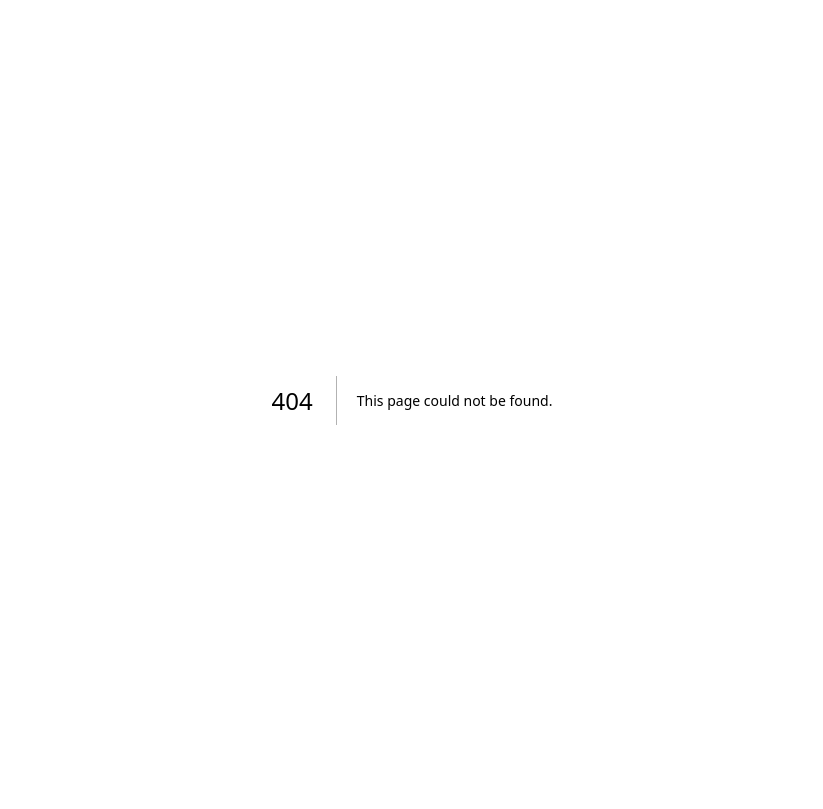
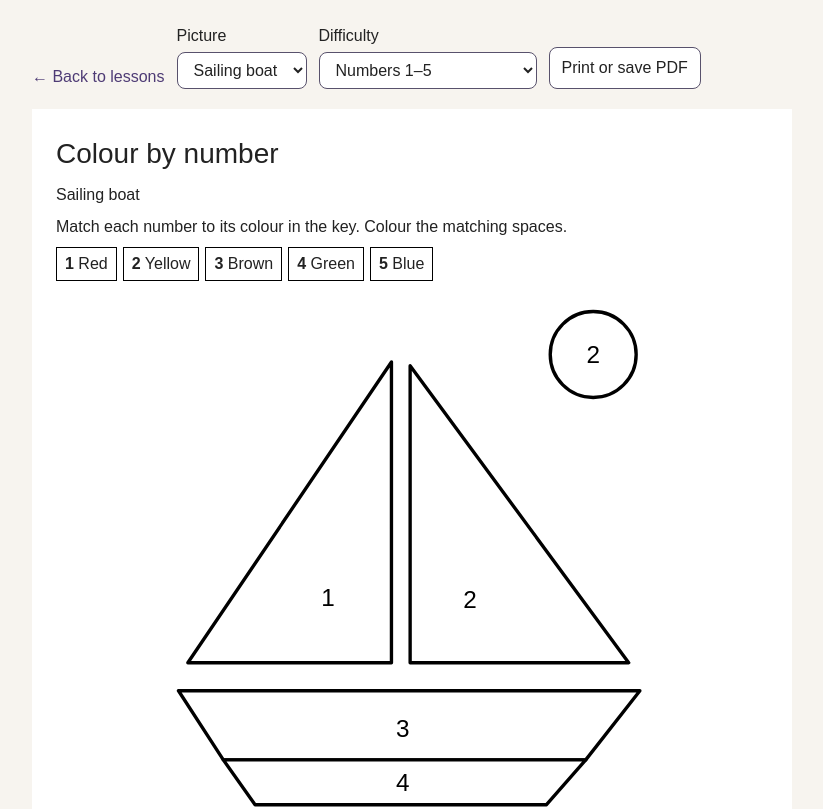
Before and after one commit to jonatanEkstrom/waypoint-education, a Next.js app: page /worksheets/colour-by-number in a window 1280 px wide. Before the commit this address had no page. Shown: the top 809 px of the page, without its empty margins (228-1051 px from the left). Built offline with nearby package versions, Linux system fonts and the light colour scheme.

Commit message:
Add printable colour-by-number activities for maths

```diff
--- a/app/dashboard/page.tsx
+++ b/app/dashboard/page.tsx
@@ -687,6 +687,14 @@ export default function DashboardPage() {
                       </div>
                     )}
 
+                    {selectedSubjectSlug === 'mathematics' && (
+                      <p className="no-print">
+                        <a href={`/worksheets/colour-by-number?mode=${child.age_group === '7–9 years' ? 'sums' : 'numbers'}&motif=${child.age_group === '7–9 years' ? 'market' : 'boat'}`}>
+                          Print a colouring activity
+                        </a>
+                      </p>
+                    )}
+
                     {lesson.check_for_understanding && (
                       <section style={{ marginBottom: 16 }}>
                         <h3>Check understanding</h3>
--- /dev/null
+++ b/app/worksheets/colour-by-number/page.tsx
@@ -0,0 +1,93 @@
+'use client'
+
+import { useEffect, useState } from 'react'
+import styles from './sheet.module.css'
+
+type Field = { outline: string; x: number; y: number; answer: 1 | 2 | 3 | 4 | 5 }
+
+const boat: Field[] = [
+  { outline: 'M145 76 L145 237 L36 237 Z', x: 111, y: 202, answer: 1 },
+  { outline: 'M155 78 L272 237 L155 237 Z', x: 187, y: 203, answer: 2 },
+  { outline: 'M31 252 H278 L249 289 H55 Z', x: 151, y: 272, answer: 3 },
+  { outline: 'M55 289 H249 L228 313 H72 Z', x: 151, y: 301, answer: 4 },
+  { outline: 'M31 342 Q52 326 73 342 T115 342 T157 342 T199 342 T241 342 T283 342 V374 H31 Z', x: 155, y: 357, answer: 5 },
+  { outline: 'M276 72 A23 23 0 1 1 230 72 A23 23 0 1 1 276 72 Z', x: 253, y: 72, answer: 2 },
+]
+
+const market: Field[] = [
+  { outline: 'M58 108 H108 L100 159 H36 Z', x: 75, y: 138, answer: 1 },
+  { outline: 'M108 108 H152 V159 H100 Z', x: 127, y: 138, answer: 2 },
+  { outline: 'M152 108 H196 L204 159 H152 Z', x: 177, y: 138, answer: 1 },
+  { outline: 'M196 108 H246 L268 159 H204 Z', x: 230, y: 138, answer: 2 },
+  { outline: 'M38 254 H266 V274 H38 Z', x: 152, y: 264, answer: 3 },
+  { outline: 'M54 274 H250 V350 H54 Z', x: 152, y: 314, answer: 4 },
+  { outline: 'M98 230 A18 18 0 1 1 62 230 A18 18 0 1 1 98 230 Z', x: 80, y: 230, answer: 5 },
+  { outline: 'M158 230 A18 18 0 1 1 122 230 A18 18 0 1 1 158 230 Z', x: 140, y: 230, answer: 2 },
+  { outline: 'M218 230 A18 18 0 1 1 182 230 A18 18 0 1 1 218 230 Z', x: 200, y: 230, answer: 1 },
+]
+
+const colours = ['Red', 'Yellow', 'Brown', 'Green', 'Blue']
+const expressions = {
+  1: ['4 − 3', '7 − 6'],
+  2: ['1 + 1', '6 − 4'],
+  3: ['1 + 2', '8 − 5'],
+  4: ['2 + 2', '9 − 5'],
+  5: ['3 + 2', '10 − 5'],
+}
+
+export default function ColourByNumberPage() {
+  const [motif, setMotif] = useState<'boat' | 'market'>('boat')
+  const [mode, setMode] = useState<'numbers' | 'sums'>('numbers')
+
+  useEffect(() => {
+    const params = new URLSearchParams(window.location.search)
+    if (params.get('mode') === 'sums') setMode('sums')
+    if (params.get('motif') === 'market') setMotif('market')
+  }, [])
+
+  const fields = motif === 'boat' ? boat : market
+
+  return (
+    <main className={styles.page}>
+      <div className={styles.controls}>
+        <a href="/dashboard">← Back to lessons</a>
+        <label>Picture
+          <select value={motif} onChange={event => setMotif(event.target.value === 'market' ? 'market' : 'boat')}>
+            <option value="boat">Sailing boat</option>
+            <option value="market">Market stall</option>
+          </select>
+        </label>
+        <label>Difficulty
+          <select value={mode} onChange={event => setMode(event.target.value === 'sums' ? 'sums' : 'numbers')}>
+            <option value="numbers">Numbers 1–5</option>
+            <option value="sums">Addition and subtraction</option>
+          </select>
+        </label>
+        <button type="button" onClick={() => window.print()}>Print or save PDF</button>
+      </div>
+      <article className={styles.sheet}>
+        <header>
+          <h1>Colour by number</h1>
+          <p>{motif === 'boat' ? 'Sailing boat' : 'Market stall'}</p>
+        </header>
+        <p>{mode === 'numbers'
+          ? 'Match each number to its colour in the key. Colour the matching spaces.'
+          : 'Work out each sum. Find the answer in the key and colour the space.'}</p>
+        <ol className={styles.key} aria-label="Colour key">
+          {colours.map((colour, index) => <li key={colour}><strong>{index + 1}</strong> {colour}</li>)}
+        </ol>
+        <svg className={styles.drawing} viewBox="15 38 282 348" role="img" aria-label={motif === 'boat' ? 'Sailing boat colouring picture' : 'Market stall colouring picture'}>
+          {motif === 'market' && <path d="M48 159 H62 V254 H48 Z M242 159 H256 V254 H242 Z" fill="none" stroke="black" strokeWidth="1.8" />}
+          {fields.map((field, index) => (
+            <g key={field.outline}>
+              <path d={field.outline} fill="white" stroke="black" strokeWidth="1.8" strokeLinejoin="round" />
+                <text x={field.x} y={field.y} dominantBaseline="central" textAnchor="middle" fontSize={mode === 'sums' ? 8 : 13}>
+                  {mode === 'numbers' ? field.answer : expressions[field.answer][index % 2]}
+                </text>
+            </g>
+          ))}
+        </svg>
+      </article>
+    </main>
+  )
+}
--- /dev/null
+++ b/app/worksheets/colour-by-number/sheet.module.css
@@ -0,0 +1,72 @@
+.page {
+  min-height: 100vh;
+  background: #f7f4ef;
+  padding: 24px 16px;
+  color: #222;
+}
+.controls {
+  display: flex;
+  flex-wrap: wrap;
+  align-items: end;
+  gap: 12px;
+  max-width: 760px;
+  margin: 0 auto 20px;
+}
+.controls label {
+  display: grid;
+  gap: 4px;
+}
+.controls select, .controls button {
+  padding: 8px 12px;
+  border: 1px solid #58516c;
+  border-radius: 8px;
+  background: white;
+  color: #222;
+}
+.controls a {
+  color: #4e3b75;
+}
+.sheet {
+  max-width: 760px;
+  margin: auto;
+  background: white;
+  padding: 24px;
+}
+.sheet h1 {
+  margin: 0;
+  font-size: 28px;
+}
+.sheet p {
+  margin: 8px 0;
+}
+.key {
+  display: flex;
+  flex-wrap: wrap;
+  gap: 6px;
+  list-style: none;
+  padding: 0;
+}
+.key li {
+  border: 1px solid black;
+  padding: 4px 8px;
+}
+.drawing {
+  display: block;
+  width: 100%;
+  height: auto;
+  max-height: 172mm;
+  margin: 10px auto 0;
+}
+@media print {
+  @page { size: A4 portrait; margin: 12mm; }
+  .controls { display: none; }
+  .page, .sheet {
+    min-height: 0;
+    padding: 0;
+    margin: 0;
+    background: white;
+    color: black;
+  }
+  .sheet { break-inside: avoid; }
+  .drawing { height: 172mm; }
+}
--- a/app/worksheets/page.tsx
+++ b/app/worksheets/page.tsx
@@ -302,6 +302,7 @@ export default function WorksheetsPage() {
 
         {/* Generator */}
         <div style={sectionStyle}>
+          <p><a href="/worksheets/colour-by-number">Printable colour-by-number activity →</a></p>
           <h2 style={{ fontFamily: 'Georgia,serif', fontSize: 19, color: TEXT, marginBottom: 6 }}>Create a worksheet ✨</h2>
           <p style={{ color: TEXT_MUTED, fontSize: 13, marginBottom: 20 }}>An interactive worksheet made just for {child?.name}.</p>
 
```
